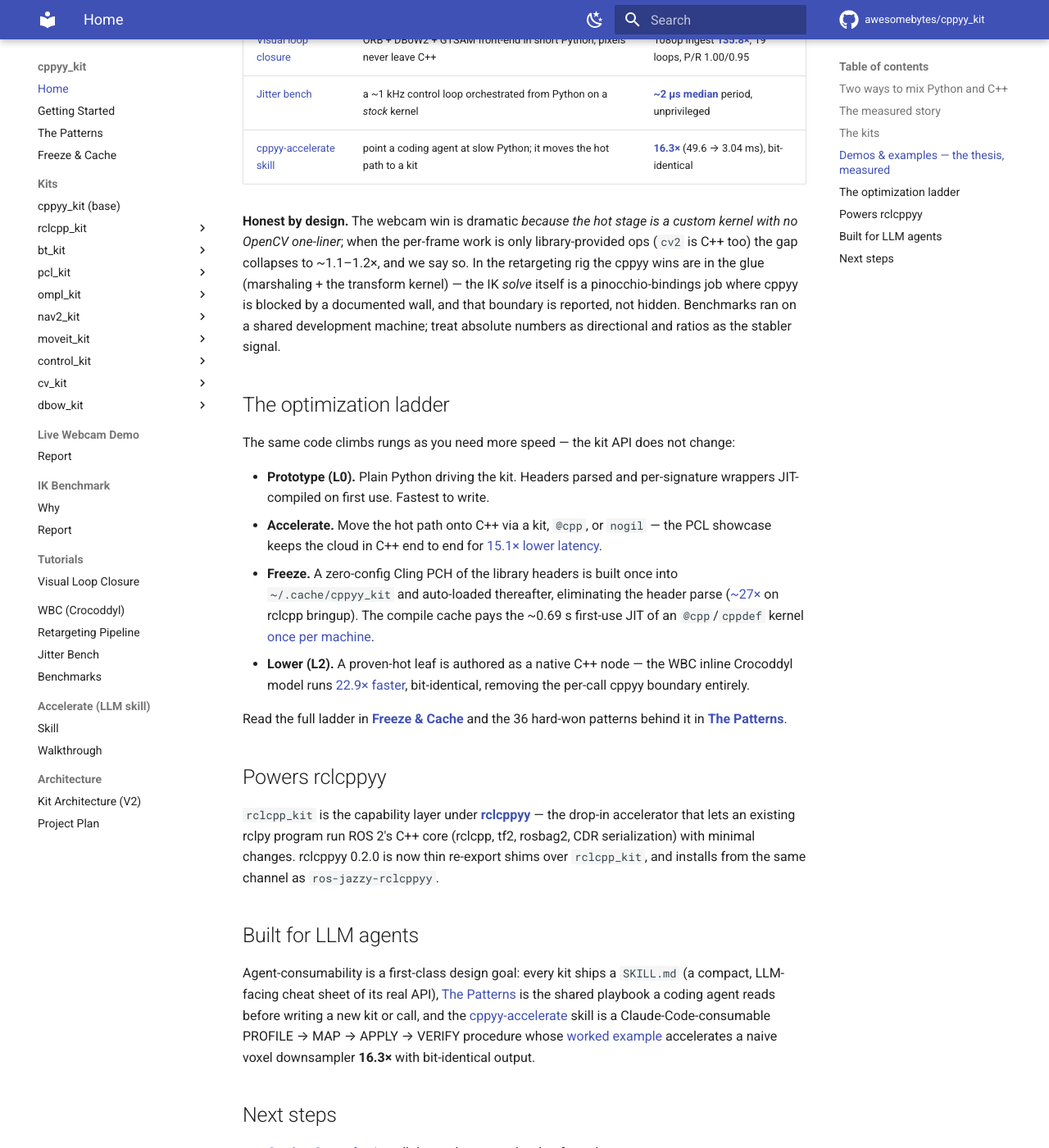
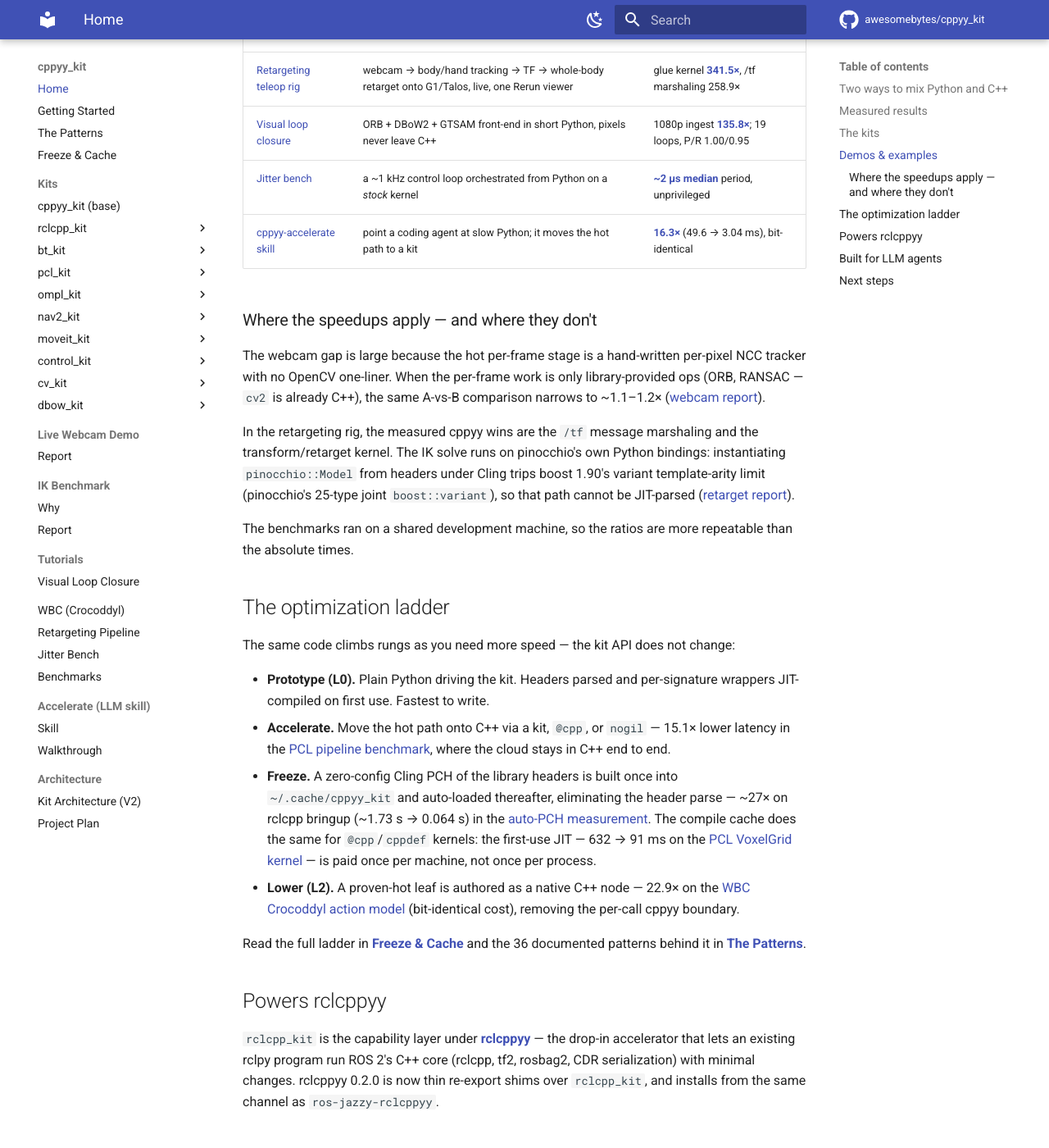
Before and after one commit to awesomebytes/cppyy_kit, an MkDocs documentation site: the page built from mkdocs_site/index.md, in a window 1280 px wide and 1400 px high, scrolled down 2937 px. Shown: the whole window at 82% size. Built offline with MkDocs 1.6.1 and Material for MkDocs 9.7.7, drawn with Linux system fonts in a browser that asks for light colours; comment, search, counter and statistics services are not loaded; some of the changed text lies outside the part shown.

Commit message:
docs: neutral engineering tone on the front pages (owner feedback)
Strip marketing register from README.md and the docs landing per owner
review. Keep every fact and benchmark number; drop the packaging.

- Rewrite the "Honest by design" caveat as a plain section, "Where the
  speedups apply — and where they don't": webcam gap is a custom per-pixel
  NCC kernel (library-only ops narrow to ~1.1-1.2x, linked to the webcam
  report A-vs-B table); the retarget IK solve runs on pinocchio's own
  bindings because pinocchio::Model trips boost 1.90's variant arity limit
  under Cling (linked to the retarget report); shared-machine ratios note.
  No meta-commentary about our own reporting.
- Ladder: attach every number to its named example inline and link its
  benchmarks row (15.1x PCL pipeline, ~27x rclcpp auto-PCH, 632->91 ms PCL
  VoxelGrid compile cache, 22.9x WBC action model); "36 hard-won patterns"
  -> "36 documented patterns".
- Fix the unbacked "~0.69 s first-use JIT" (not in benchmarks.md) -> the
  measured 632 -> 91 ms PCL VoxelGrid compile-cache row, in the base-kit
  table row, the ladder, and the landing "Measured results" table.
- Remove epithets/virtue phrasing: "make the crossing invisible" -> "handle
  the data marshaling and object lifetime"; "the thesis, measured" section
  taglines dropped; "The measured story" -> "Measured results"; "first-class
  design goal, not an afterthought" -> "a design goal"; "honest DON'T list"
  -> "a list of when not to use it"; "where the suite pays off first" ->
  "rclcpp_kit moves that work into C++"; WHY.md "(the pitch)" -> "(the
  rationale)".

Gates green: lint 0, test 67 passed/131 skipped, docs-build --strict clean;
both new REPORT anchors verified against the generated HTML.

Co-Authored-By: Claude Fable 5 <noreply@anthropic.com>

```diff
--- a/mkdocs_site/index.md
+++ b/mkdocs_site/index.md
@@ -7,7 +7,8 @@ Python via [cppyy](https://cppyy.readthedocs.io). No bindings to write, no code
 generation, no build step: the C++ library you already have installed is called
 directly, its own class and method names intact, while your Python does the
 orchestration. When a hot path needs C++ speed, you write that path in C++ inline —
-in the same file — and the kits make the crossing invisible.
+in the same file — and the kits handle the data marshaling and object lifetime across
+the boundary.
 
 You get the productivity of a Python prototype and the performance of the C++ library
 underneath it, and the same code climbs an optimization ladder (freeze the startup
@@ -48,25 +49,25 @@ lifetimes, hiding cppyy's template and ownership sharp edges — is factored int
 `cppyy_kit` base, so each domain kit stays thin and its Python mirrors the library's
 own API 1:1.
 
-## The measured story
+## Measured results
 
-Every claim here is measured; the [Benchmarks](docs/benchmarks.md) page is the single
-consolidated source (one machine, one day, reproducible commands), and each kit's
-`REPORT.md` carries the original evidence.
+The [Benchmarks](docs/benchmarks.md) page is the single consolidated source (one
+machine, one day, reproducible commands); each kit's `REPORT.md` carries the original
+evidence. Each row below names its benchmark and links to it.
 
 | Lever | Result |
 |---|---|
-| **Accelerate** — PCL cloud stays in C++ end to end | [**15.1× latency / 7.4× CPU**](docs/benchmarks.md#pcl-showcase-cloud-stays-in-c-end-to-end) at 74-LOC parity |
-| **Freeze** — zero-config Cling PCH of the library headers | rclcpp bringup [**~1.73 s → 0.064 s (~27×)**](docs/benchmarks.md#auto-pch-zero-config-cold-vs-warm-bringup), header parse eliminated |
-| **Compile cache** — content-hashed `@cpp`/`cppdef` → `.so` | the ~**0.69 s** first-use JIT paid [once per machine, ever](docs/benchmarks.md#pcl-compile-cache-frame-0-first-use-jit-vs-cached) |
-| **Lower (L2)** — hot leaf authored as native C++ | inline Crocoddyl model [**22.9×**](docs/benchmarks.md#wbc-custom-crocoddyl-action-model-python-derived-vs-inline-c), bit-identical |
-| **TF ingest** — C++ `tf2` listener vs Python callback | [**7.4–16.9×**](docs/benchmarks.md#tf-ingest-c-tf2-listener-vs-python-callback) lower ingest CPU |
+| **Accelerate** — PCL cloud stays in C++ end to end | [**15.1× latency / 7.4× CPU**](docs/benchmarks.md#pcl-showcase-cloud-stays-in-c-end-to-end) at 74-LOC parity, in the PCL pipeline benchmark |
+| **Freeze** — zero-config Cling PCH of the library headers | rclcpp bringup [**~1.73 s → 0.064 s (~27×)**](docs/benchmarks.md#auto-pch-zero-config-cold-vs-warm-bringup) in the auto-PCH measurement, header parse eliminated |
+| **Compile cache** — content-hashed `@cpp`/`cppdef` → `.so` | first-use JIT [**632 → 91 ms**](docs/benchmarks.md#pcl-compile-cache-frame-0-first-use-jit-vs-cached) on the PCL VoxelGrid kernel, paid once per machine |
+| **Lower (L2)** — hot leaf authored as native C++ | inline Crocoddyl model [**22.9×**](docs/benchmarks.md#wbc-custom-crocoddyl-action-model-python-derived-vs-inline-c) on the WBC action model, bit-identical |
+| **TF ingest** — C++ `tf2` listener vs Python callback | [**7.4–16.9×**](docs/benchmarks.md#tf-ingest-c-tf2-listener-vs-python-callback) lower ingest CPU, in the TF ingest benchmark |
 
 ## The kits
 
 | Kit | What it drives | Headline |
 |---|---|---|
-| **[cppyy_kit](kits/cppyy_kit.md)** (base) | the ROS-free machinery: load / callback / lifetime, `@cpp`, `require`, `nogil`, [freeze & compile-cache](docs/FREEZE.md) | eliminates the ~0.69 s first-use JIT [persistently](docs/benchmarks.md#pcl-compile-cache-frame-0-first-use-jit-vs-cached) |
+| **[cppyy_kit](kits/cppyy_kit.md)** (base) | the ROS-free machinery: load / callback / lifetime, `@cpp`, `require`, `nogil`, [freeze & compile-cache](docs/FREEZE.md) | first-use JIT paid once per machine: 632 → 91 ms on the PCL VoxelGrid kernel [↗](docs/benchmarks.md#pcl-compile-cache-frame-0-first-use-jit-vs-cached) |
 | **[rclcpp_kit](rclcpp_kit/WHY.md)** | rclcpp (ROS 2 core): bringup, messages, tf, rosbag2, CDR | TF ingest **7.4–16.9×** lower CPU |
 | **[bt_kit](bt_kit/WHY.md)** | BehaviorTree.CPP v4 (no Python binding exists) | Groot2-compatible trees from Python |
 | **[pcl_kit](pcl_kit/WHY.md)** | Point Cloud Library (no maintained binding) | **15.1× latency / 7.4× CPU** at LOC parity |
@@ -78,11 +79,11 @@ consolidated source (one machine, one day, reproducible commands), and each kit'
 | **[dbow_kit](dbow_kit/WHY.md)** | DBoW2 place recognition (no binding, not on conda-forge) | loop closure from short Python |
 | **[wbc_kit](docs/wbc/REPORT.md)** | Crocoddyl custom action models | inline-C++ model, **no build system** |
 
-Each kit is a package with a `WHY.md` (the pitch), `REPORT.md` (the evidence), and
-`SKILL.md` (the LLM-facing cheat sheet); the anatomy is in
+Each kit is a package with a `WHY.md` (the rationale), `REPORT.md` (the evidence),
+and `SKILL.md` (the LLM-facing cheat sheet); the anatomy is in
 [Architecture](docs/ARCHITECTURE_V2.md).
 
-## Demos & examples — the thesis, measured
+## Demos & examples
 
 Every headline links to the exact row that produced it in
 [Benchmarks](docs/benchmarks.md).
@@ -97,14 +98,23 @@ Every headline links to the exact row that produced it in
 | [Jitter bench](docs/jitter_bench/REPORT.md) | a ~1 kHz control loop orchestrated from Python on a *stock* kernel | [**~2 µs median**](docs/benchmarks.md#jitter-bench-reduced-reference-set-a1-b-c-idle-60-s-each) period, unprivileged |
 | [cppyy-accelerate skill](skills/cppyy-accelerate/SKILL.md) | point a coding agent at slow Python; it moves the hot path to a kit | [**16.3×**](docs/benchmarks.md#accelerate-the-llm-skill-worked-example) (49.6 → 3.04 ms), bit-identical |
 
-**Honest by design.** The webcam win is dramatic *because the hot stage is a custom
-kernel with no OpenCV one-liner*; when the per-frame work is only library-provided ops
-(`cv2` is C++ too) the gap collapses to ~1.1–1.2×, and we say so. In the retargeting
-rig the cppyy wins are in the glue (marshaling + the transform kernel) — the IK
-*solve* itself is a pinocchio-bindings job where cppyy is blocked by a documented
-wall, and that boundary is reported, not hidden. Benchmarks ran on a shared
-development machine; treat absolute numbers as directional and ratios as the stabler
-signal.
+### Where the speedups apply — and where they don't
+
+The webcam gap is large because the hot per-frame stage is a hand-written per-pixel
+NCC tracker with no OpenCV one-liner. When the per-frame work is only
+library-provided ops (ORB, RANSAC — `cv2` is already C++), the same A-vs-B comparison
+narrows to ~1.1–1.2×
+([webcam report](docs/webcam_demo/REPORT.md#the-a-vs-b-table)).
+
+In the retargeting rig, the measured cppyy wins are the `/tf` message marshaling and
+the transform/retarget kernel. The IK solve runs on pinocchio's own Python bindings:
+instantiating `pinocchio::Model` from headers under Cling trips boost 1.90's variant
+template-arity limit (pinocchio's 25-type joint `boost::variant`), so that path cannot
+be JIT-parsed
+([retarget report](docs/retarget_pipeline/REPORT.md#the-cppyy_kit-win-here-retarget-glue-and-the-honest-boundary-on-the-solve)).
+
+The benchmarks ran on a shared development machine, so the ratios are more repeatable
+than the absolute times.
 
 ## The optimization ladder
 
@@ -112,20 +122,23 @@ The same code climbs rungs as you need more speed — the kit API does not chang
 
 - **Prototype (L0).** Plain Python driving the kit. Headers parsed and per-signature
   wrappers JIT-compiled on first use. Fastest to write.
-- **Accelerate.** Move the hot path onto C++ via a kit, `@cpp`, or `nogil` — the PCL
-  showcase keeps the cloud in C++ end to end for
-  [15.1× lower latency](docs/benchmarks.md#pcl-showcase-cloud-stays-in-c-end-to-end).
+- **Accelerate.** Move the hot path onto C++ via a kit, `@cpp`, or `nogil` — 15.1×
+  lower latency in the
+  [PCL pipeline benchmark](docs/benchmarks.md#pcl-showcase-cloud-stays-in-c-end-to-end),
+  where the cloud stays in C++ end to end.
 - **Freeze.** A zero-config Cling PCH of the library headers is built once into
-  `~/.cache/cppyy_kit` and auto-loaded thereafter, eliminating the header parse
-  ([~27×](docs/benchmarks.md#auto-pch-zero-config-cold-vs-warm-bringup) on rclcpp
-  bringup). The compile cache pays the ~0.69 s first-use JIT of an `@cpp`/`cppdef`
-  kernel [once per machine](docs/benchmarks.md#pcl-compile-cache-frame-0-first-use-jit-vs-cached).
-- **Lower (L2).** A proven-hot leaf is authored as a native C++ node — the WBC inline
-  Crocoddyl model runs
-  [22.9× faster](docs/benchmarks.md#wbc-custom-crocoddyl-action-model-python-derived-vs-inline-c),
-  bit-identical, removing the per-call cppyy boundary entirely.
+  `~/.cache/cppyy_kit` and auto-loaded thereafter, eliminating the header parse —
+  ~27× on rclcpp bringup (~1.73 s → 0.064 s) in the
+  [auto-PCH measurement](docs/benchmarks.md#auto-pch-zero-config-cold-vs-warm-bringup).
+  The compile cache does the same for `@cpp`/`cppdef` kernels: the first-use JIT —
+  632 → 91 ms on the
+  [PCL VoxelGrid kernel](docs/benchmarks.md#pcl-compile-cache-frame-0-first-use-jit-vs-cached)
+  — is paid once per machine, not once per process.
+- **Lower (L2).** A proven-hot leaf is authored as a native C++ node — 22.9× on the
+  [WBC Crocoddyl action model](docs/benchmarks.md#wbc-custom-crocoddyl-action-model-python-derived-vs-inline-c)
+  (bit-identical cost), removing the per-call cppyy boundary.
 
-Read the full ladder in **[Freeze & Cache](docs/FREEZE.md)** and the 36 hard-won
+Read the full ladder in **[Freeze & Cache](docs/FREEZE.md)** and the 36 documented
 patterns behind it in **[The Patterns](docs/COMMON_PATTERNS.md)**.
 
 ## Powers rclcppyy
@@ -138,7 +151,7 @@ serialization) with minimal changes. rclcppyy 0.2.0 is now thin re-export shims
 
 ## Built for LLM agents
 
-Agent-consumability is a first-class design goal: every kit ships a `SKILL.md` (a
+Agent-consumability is a design goal: every kit ships a `SKILL.md` (a
 compact, LLM-facing cheat sheet of its real API), [The Patterns](docs/COMMON_PATTERNS.md)
 is the shared playbook a coding agent reads before writing a new kit or call, and the
 [cppyy-accelerate](skills/cppyy-accelerate/SKILL.md) skill is a Claude-Code-consumable
```
Also changed, not shown: README.md (+39 -26 lines).
